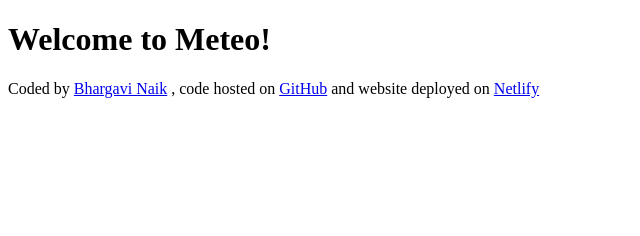
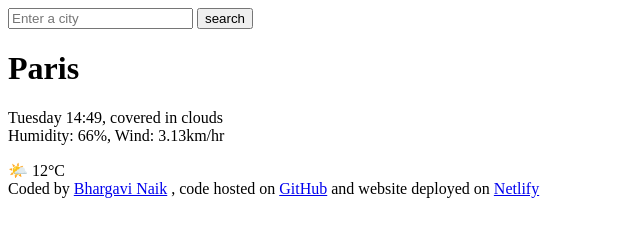
Before and after one commit to bvnaik05/shecodes-vanilla-weather-search, a plain HTML site: page index.html in a window 1280 px wide. Shown: the whole page, without its empty margins (0-640 px from the left). Drawn offline with Linux system fonts and the light colour scheme.

Commit message:
Completed basic html outline

```diff
--- a/index.html
+++ b/index.html
@@ -6,7 +6,24 @@
     <title>Weather Search</title>
 </head>
 <body>
-    <h1> Welcome to Meteo!</h1>
+    <header>
+        <form>
+            <input type="search" placeholder="Enter a city" required/>
+            <input type="submit" value="search"/>
+        </form>
+    </header>
+    <main>
+        <div>
+            <h1> Paris </h1>
+            <p>
+                Tuesday 14:49, covered in clouds <br>
+                Humidity: 66%, Wind: 3.13km/hr
+            </p>
+        </div>
+        <div>
+            🌤️ 12°C
+        </div>
+    </main>
     <footer>
         Coded by
         <a href="https://github.com/bvnaik05" target="_blank">Bhargavi Naik</a> , code hosted on
```
